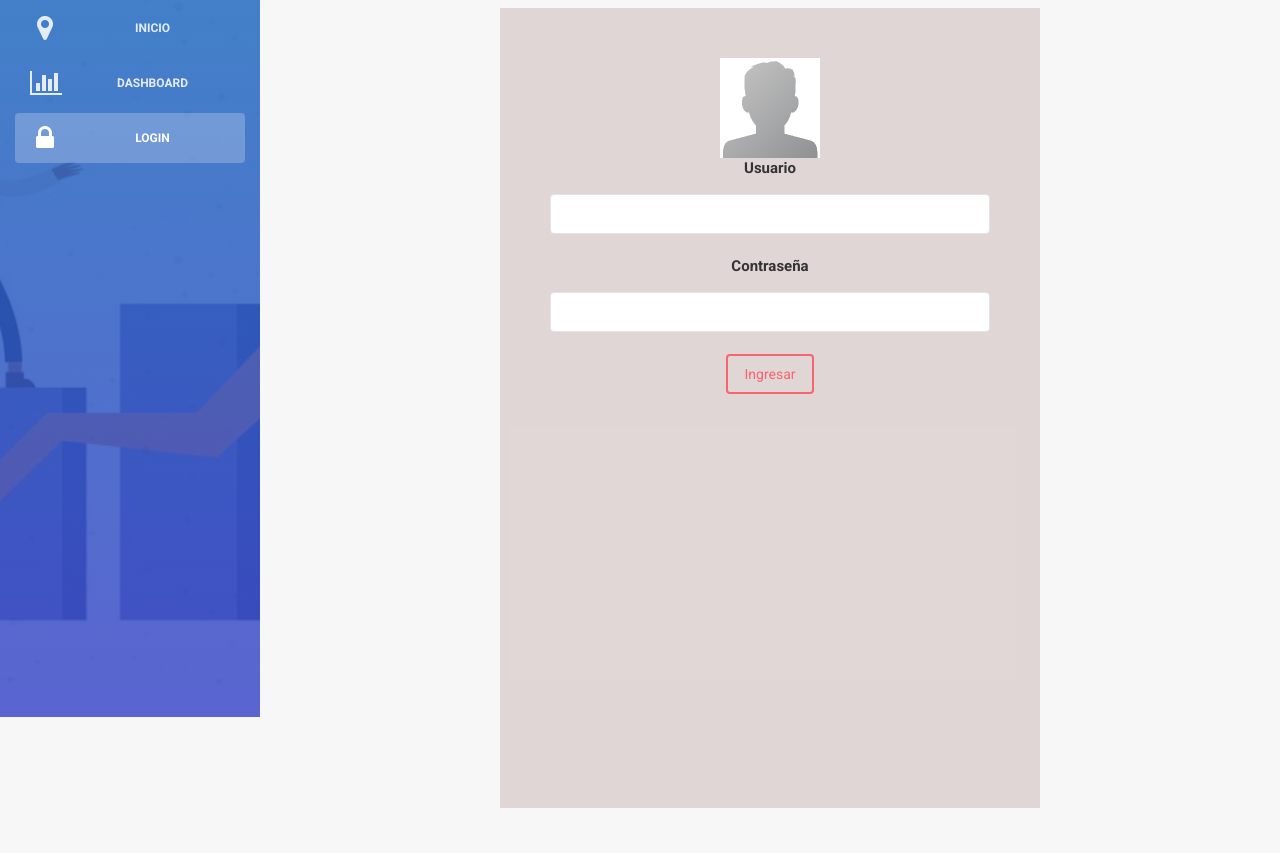
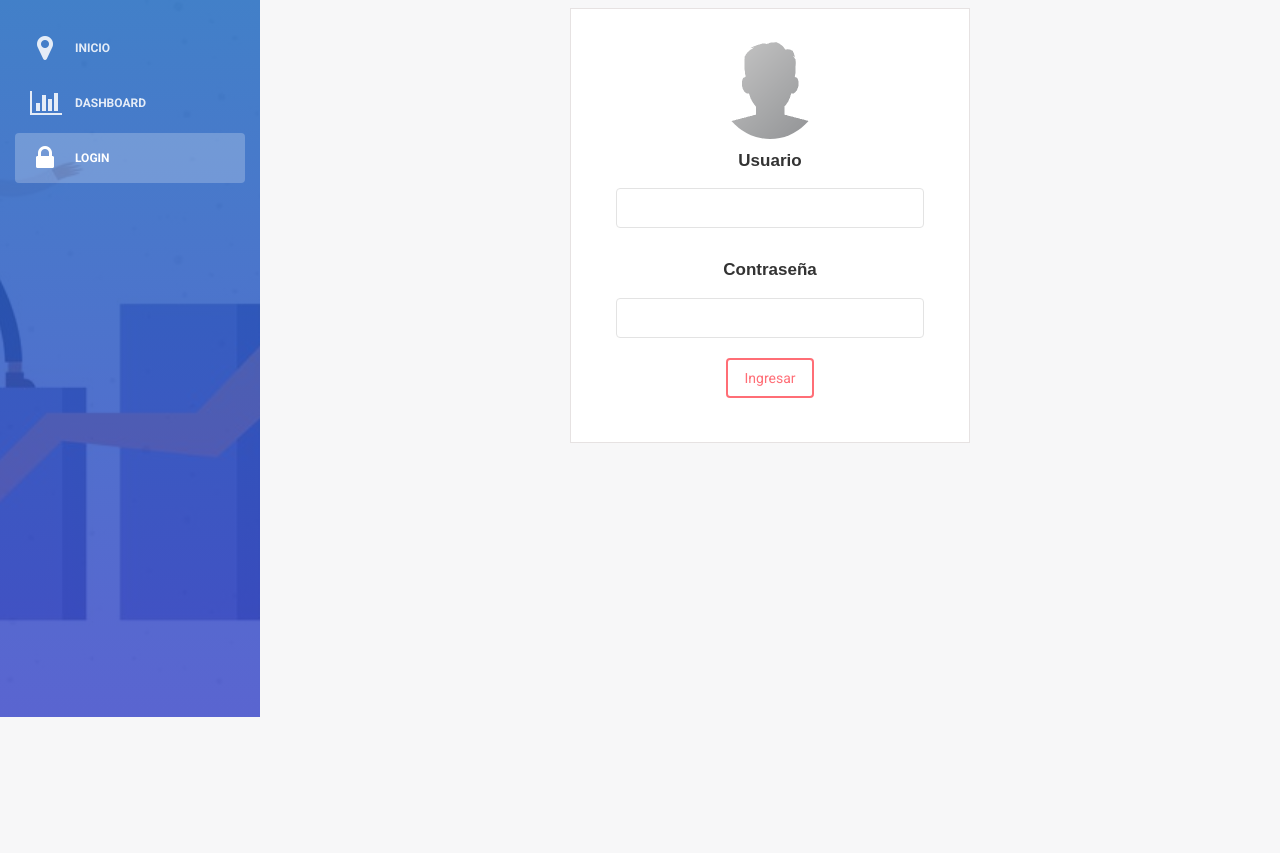
Before and after one commit to BrayanAdair/presiNotificadores, a plain HTML site: page login.html in a window 1280 px wide. Shown: the part 83-936 px from the top of the page. After the commit the page ends 800 px from the top, so only its background shows below. Drawn offline with Linux system fonts and the light colour scheme; some packages are replaced by stand-ins of ours.

Commit message:
update assets

```diff
--- a/assets/css/login.css
+++ b/assets/css/login.css
@@ -1,34 +1,72 @@
-body{
 
-	background-color: #2F35CFFF;
+	@media (min-width: 800px) {
+		.content{
 			text-align: center;
+			display: flex;
+			padding-top: 50px;
+
+
 		}
-.form-login{
-	background-color: #daccccc0;
-	padding: 50px;
-	height: 100%;
-	width: 60%;
+		.form-login img{
+			border-radius: 50%;
+		}
+		.mb-3 {
+			display: flex;
+			flex-direction: column;
+
+		}
+
+		div .input{
+
+			text-align: center !important;
+
+			height: 38px;
+		}
+		.content .container-fluid{
+
+			max-width: 70%;
+			width: 400px;
+			height: 60%;
+			padding: 30px;
+
+			background-color: rgb(255, 255, 255);
+			border: 1px solid rgb(230, 226, 226);
+
+		}
+		.form-label{
+			padding: 10px;
+			padding-bottom: -20px;
+
+		}
+	}
+
+	@media (max-width: 950px) {
+	.content{
 		text-align: center;
+		display: flex;
+		padding-top: 50px;
+
+
 	}
-.form-login {
-	 text-align: center;
-	 font-size: 15px;
+	.content .container-fluid{
+
+		width: 70%;
+		height: 60%;
+		padding: 30px;
+
+		background-color: rgb(255, 255, 255);
+		border: 1px solid rgb(230, 226, 226);
+
 	}
-@media (max-width: 600px) {
 
-    .form-login {
-		background-color: #ffffffa9;
-		width: 110%;
-		align-items: center;
-		text-align: center;
+
+	.form-login img{
+		border-radius: 50%;
 	}
 
 	}
-.container {
-	padding: 10%;
-	text-align: center;
+	.mb-3 label{
+		font-family: Arial, Helvetica, sans-serif;
+		font-weight: 600;
+		font-size: 17px;
 	}
-input{
-	background-color: #FFFFFF55;!important
-	text-align: center;
-}
--- /dev/null
+++ b/assets/css/sizeimg.css
@@ -0,0 +1,5 @@
+
+.container-fluid iframe{
+    color: blueviolet;
+    z-index: 100;
+}
--- a/assets/css/user.css
+++ b/assets/css/user.css
@@ -1,7 +1,10 @@
-a img{
-	height: 60px;
-	width: 100%;
+.col-md-4 .form-control{
+	color: rgb(224, 221, 221);
 }
-.form-control{
-	margin-top: 10px;
+.dropdown .form-group{
+
+	color: rgb(224, 221, 221);
 }
+.dropdown .form-group option{
+	color: rgb(55, 55, 55);
+}
```
Also changed, not shown: assets/img/mapa.jpeg (added). Lines whose indentation alone changed are shown as unchanged.
